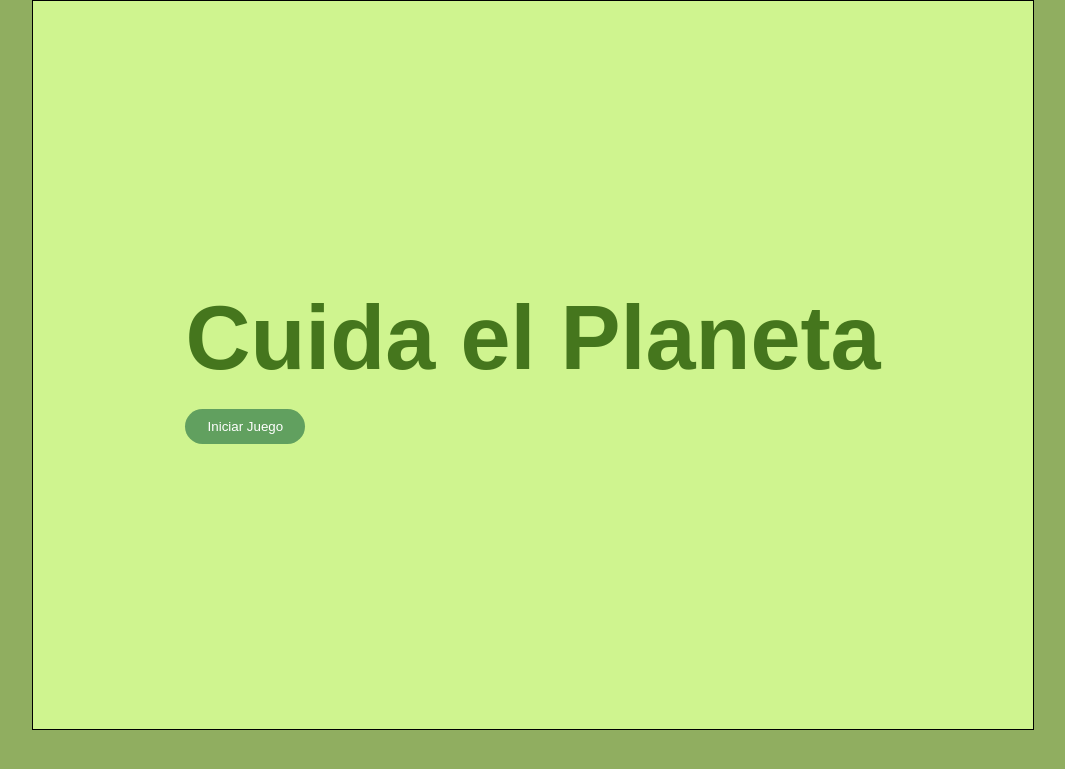
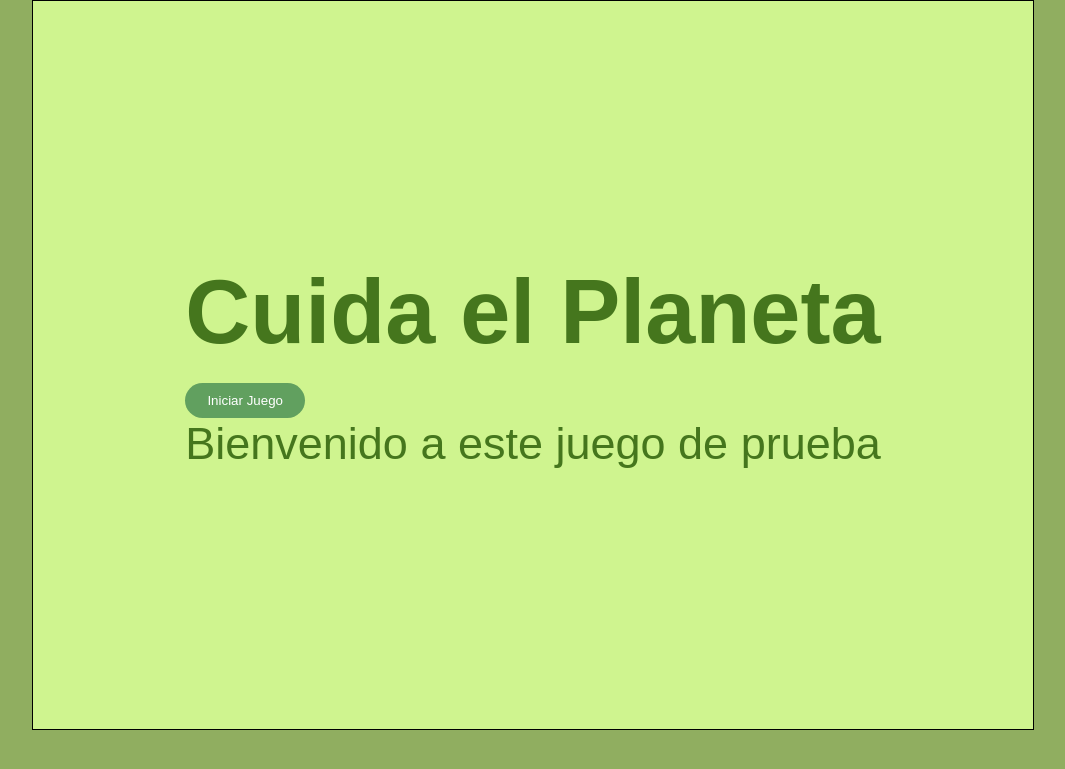
Before and after one commit to RodriDelga/JuegoReciclaje, a PHP site: page / in a window 1280 px wide. Shown: the top 769 px of the page, without its empty margins (107-1172 px from the left). Run offline with PHP 8.4, Linux system fonts and the light colour scheme.

Commit message:
Comentarios

```diff
--- a/index.php
+++ b/index.php
@@ -12,6 +12,7 @@
         <header id="Still">
             <h1 id="title">Cuida el Planeta</h1>
             <button id="btnInciar" type="submit">Iniciar Juego</button>
+            <p>Bienvenido a este juego de prueba</p>
         </header>
     </div>
 </body>
```
